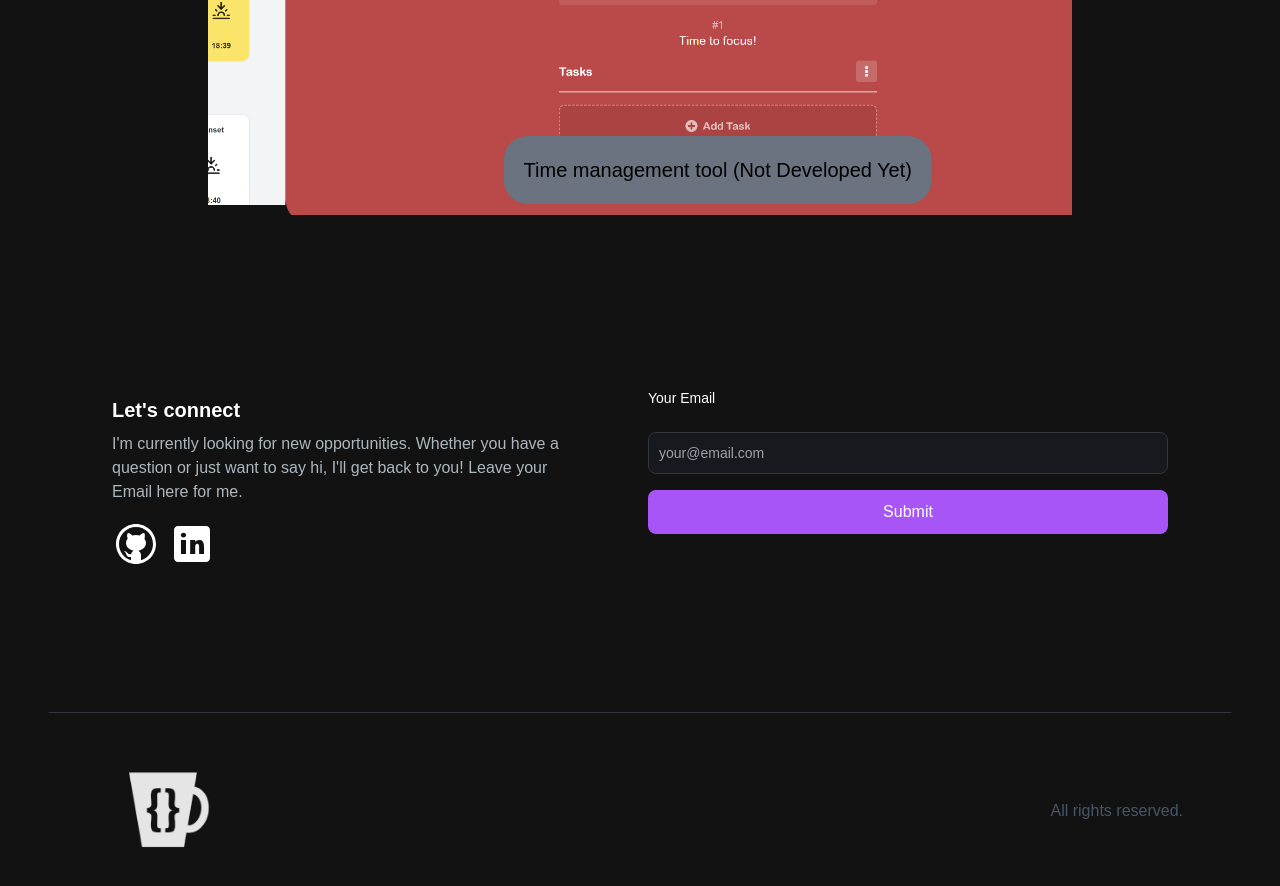
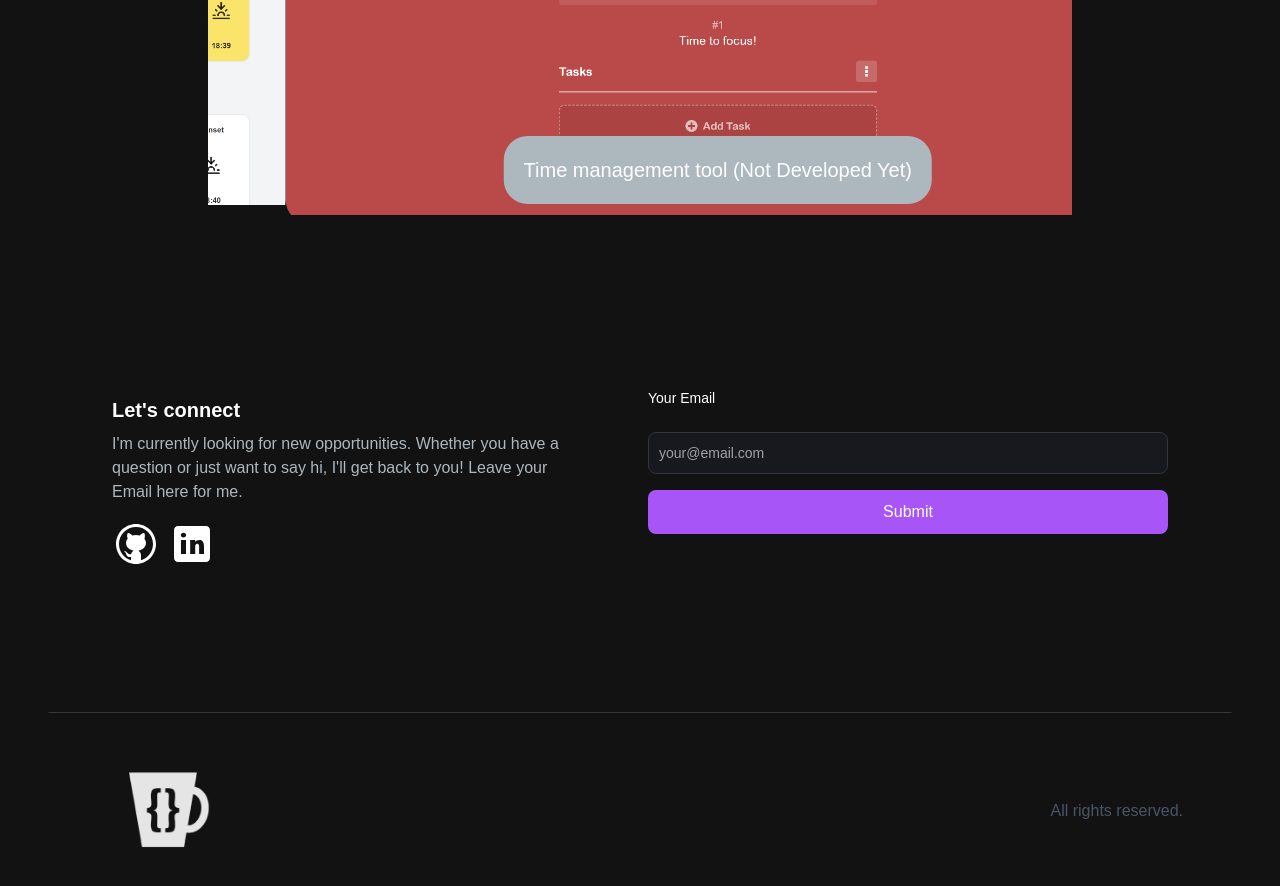
Before and after one commit to MMPuyanfar/portfolio-website, a Next.js app: page / in a window 1280 px wide. Shown: the part 1540-2426 px from the top of the page. Built offline with nearby package versions, Linux system fonts and the light colour scheme.

Commit message:
minot bug fixed

```diff
--- a/app/components/ProjectsSection.tsx
+++ b/app/components/ProjectsSection.tsx
@@ -69,7 +69,7 @@
                   <EyeIcon className="h-10 w-10 absolute top-1/2 left-1/2 transform -translate-x-1/2 -translate-y-1/2 cursor-pointer text-[#ADB7BE] group-hover/link:text-white" />
                 </Link>
               </div>
-              <span className="p-5 text-sm sm:text-xl bg-gray-500 text-center self-end rounded-3xl text-black mb-5">
+              <span className="p-5 text-sm sm:text-xl bg-[#ADB7BE] text-center self-end rounded-3xl text-white mb-5">
                 {project.description}
               </span>
             </div>
```
